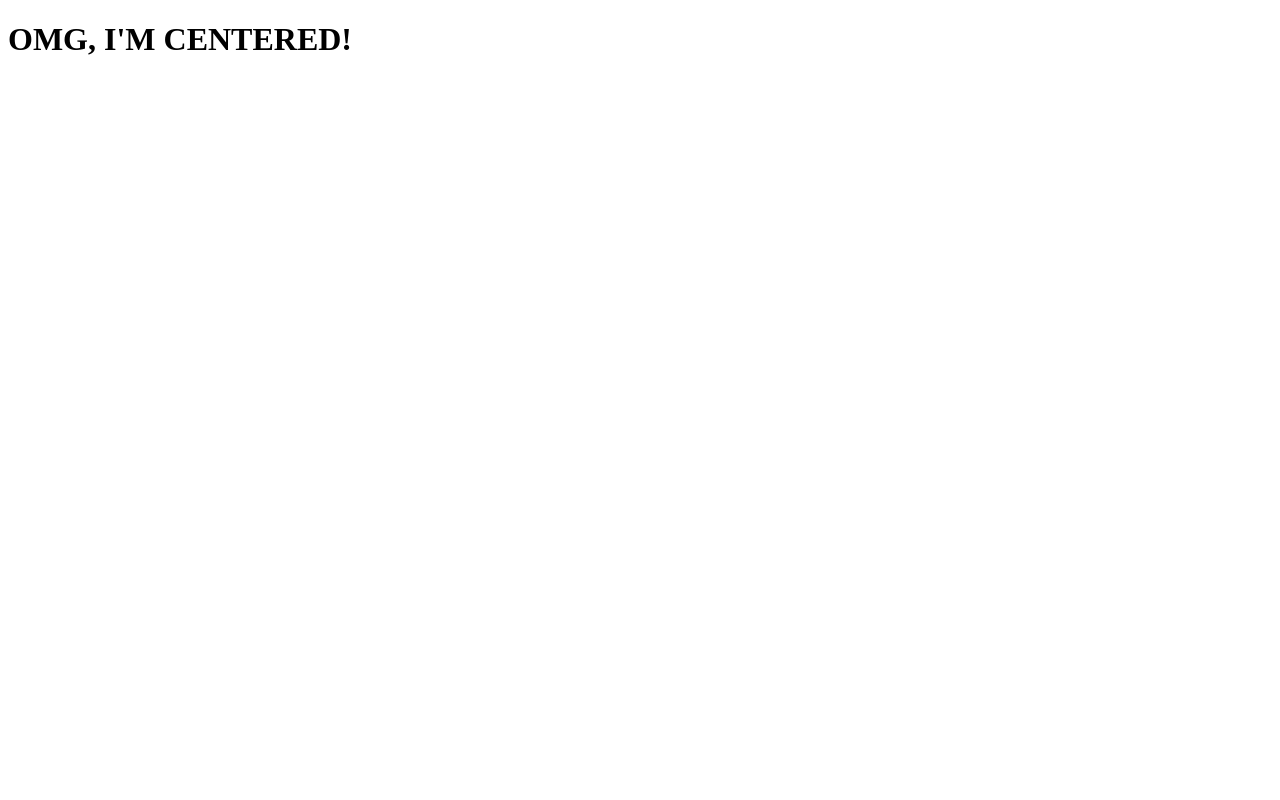
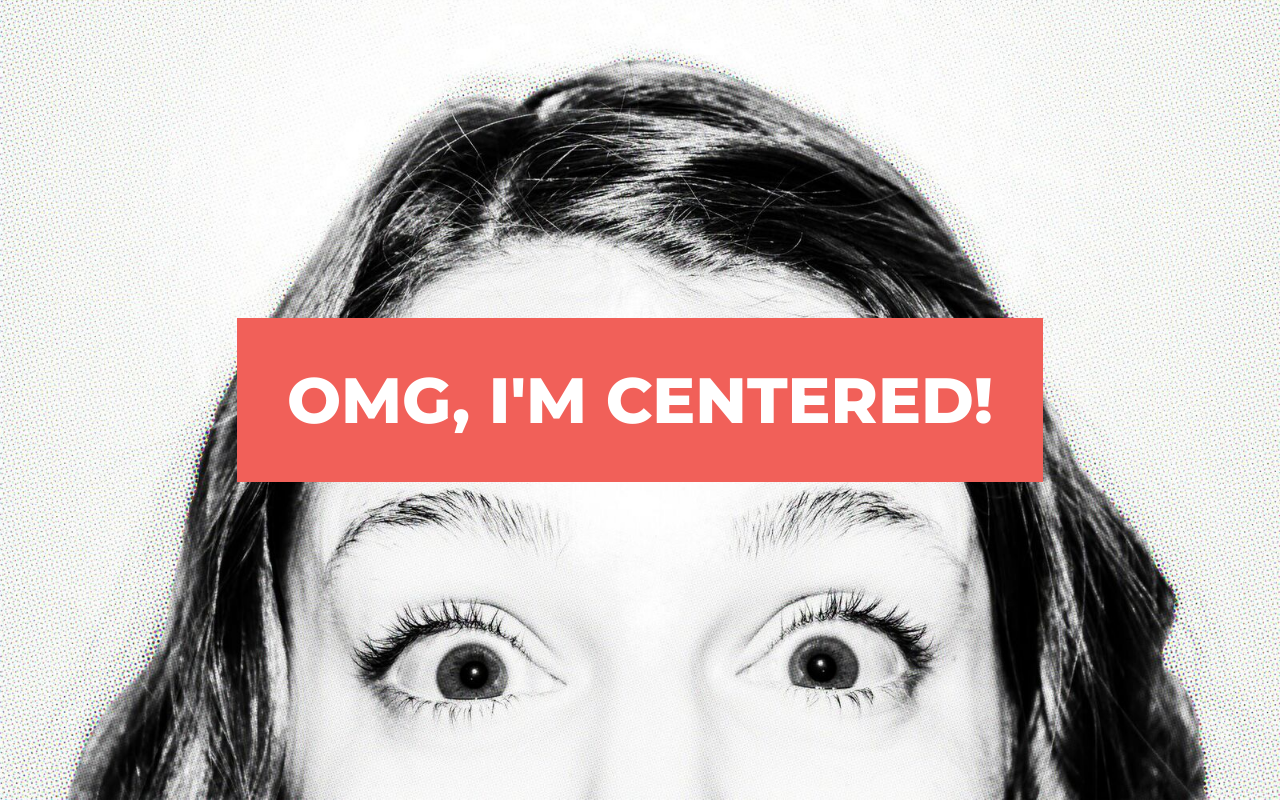
Before and after one commit to laurathurston/coding-responsive-websites, a plain HTML site: page skillcrush-center-flexbox-starter-2/index.html in a window 1280 px wide. Drawn offline with Linux system fonts and the light colour scheme.

Commit message:
Added background image, text, and flexbox properties to site

```diff
--- a/skillcrush-center-flexbox-starter-2/css/style.css
+++ b/skillcrush-center-flexbox-starter-2/css/style.css
@@ -0,0 +1,40 @@
+html {
+    height: 100%;
+    margin: 0;
+    font-size: 16px;
+}
+
+body {
+    height: 100%;
+    margin: 0 0 0 0;
+    display: flex;
+    justify-content: center;
+    align-items: center;
+    background: url('../img/wow.png') bottom center no-repeat;
+    background-size: cover;
+    font-size: 1em;
+}
+
+.centered {
+    padding: 0 3.125em;
+    font-family: 'Montserrat', sans-serif;
+    background: #f16059;
+}
+
+h1 {
+    font-size: 2em;
+    color: #fff;
+    text-align: center;
+}
+
+@media screen and (min-width: 786px){
+    h1 {
+        font-size: 3em;
+    }
+}
+
+@media screen and (min-width: 1200px){
+    h1{
+        font-size: 4em;
+    }
+}
--- a/skillcrush-center-flexbox-starter-2/index.html
+++ b/skillcrush-center-flexbox-starter-2/index.html
@@ -6,6 +6,7 @@
   <title>Skillcrush Flexbox Example</title>
   <meta name="viewport" content="width=device-width, initial-scale=1.0">
   <link rel="stylesheet" href="css/style.css">
+  <link href="https://fonts.googleapis.com/css2?family=Montserrat:wght@800&display=swap" rel="stylesheet">
 </head>
 
 <body>
```
